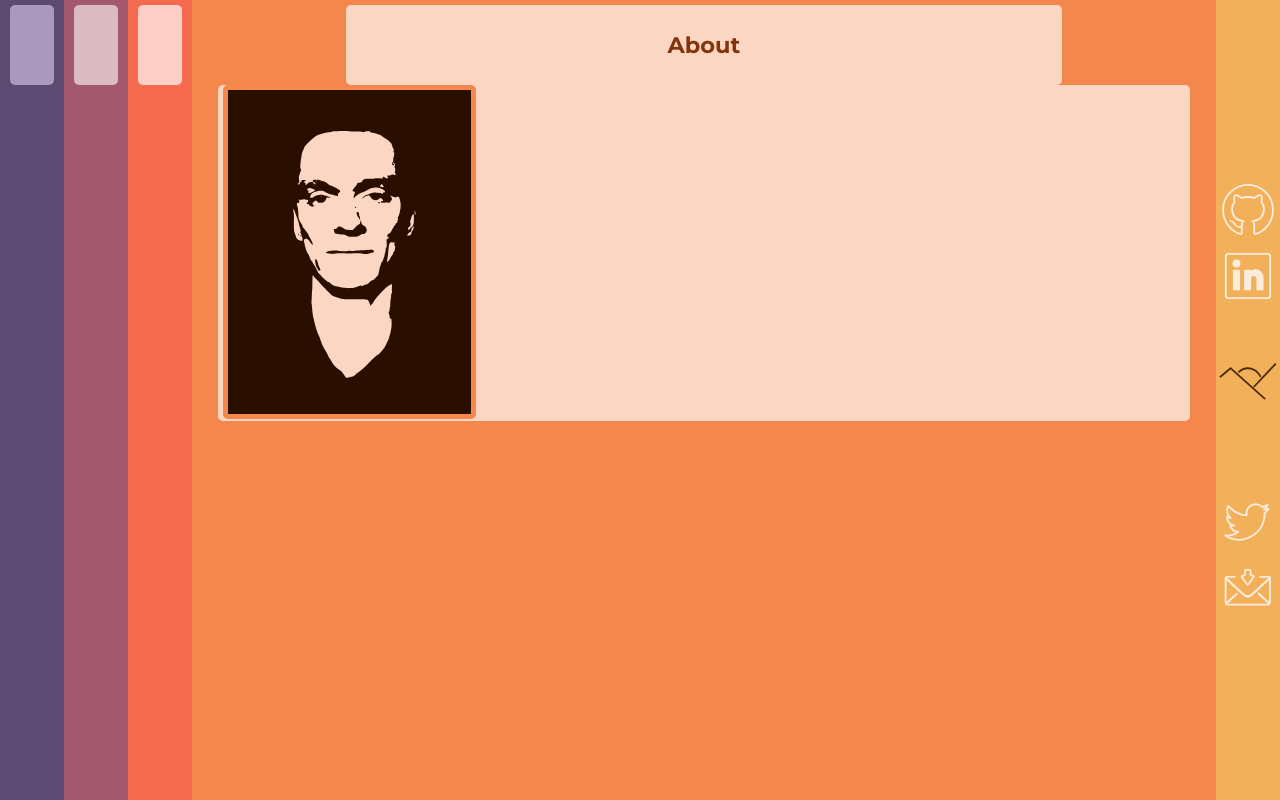
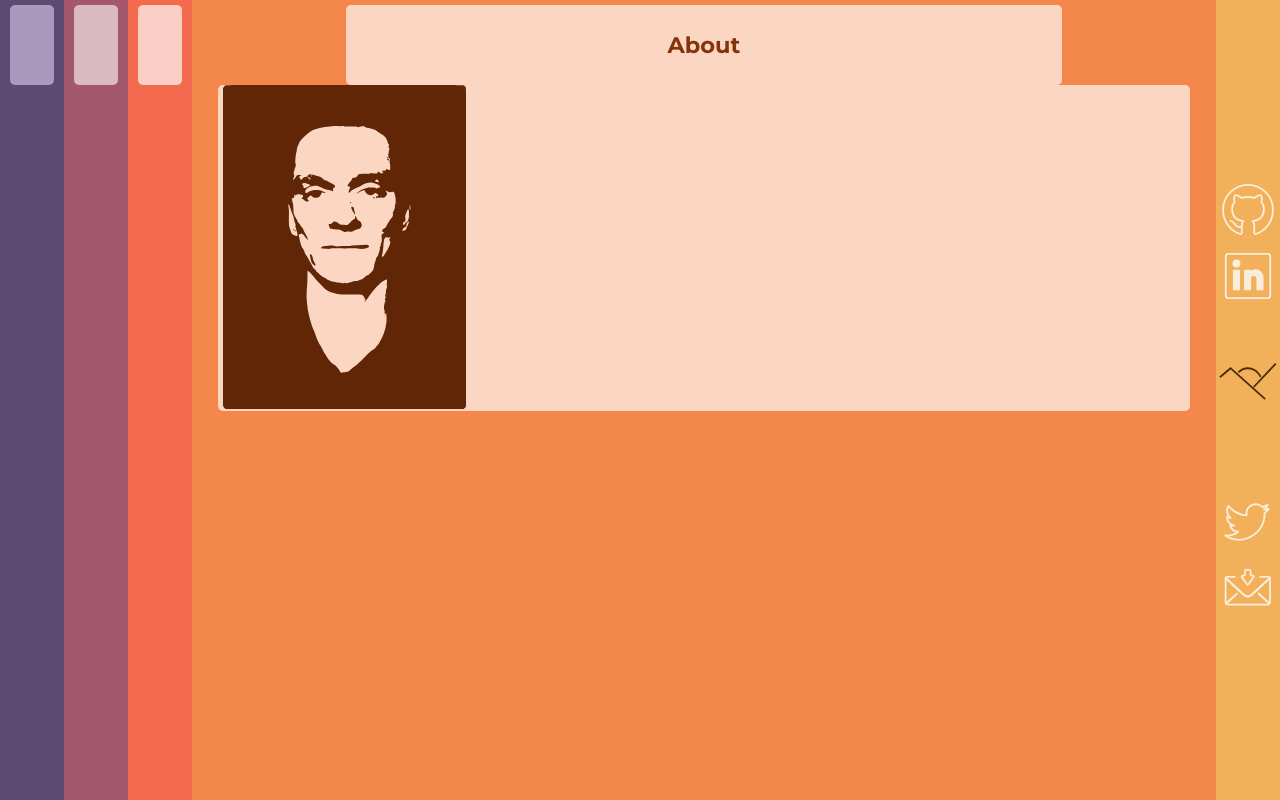
Before and after one commit to dayvista/portfolio-website, a React app: page /about in a window 1280 px wide. Shown: the top 800 px of the page. Built offline with nearby package versions, Linux system fonts and the light colour scheme.

Commit message:
Converted back arrow into home button. Replaced selfie SVG with a different version with rounded corners. Made other aesthetic adjustments.

```diff
--- a/src/components/Icon/Icons/Selfie.js
+++ b/src/components/Icon/Icons/Selfie.js
@@ -3,7 +3,7 @@
 
 import React from "react";
 
-const Twitter = ({ style = {}, fill = "#2A0F00" }) => (
+const Selfie = ({ style = {}, fill }) => (
   <svg
     id="selfie"
     style={style}
@@ -20,188 +20,191 @@ const Twitter = ({ style = {}, fill = "#2A0F00" }) => (
       stroke="none"
     >
       <path
-        d="M0 5915 l0 -5915 4435 0 4435 0 0 5915 0 5915 -4435 0 -4435 0 0
--5915z m4420 4410 c8 -5 92 -11 185 -12 182 -3 255 -7 323 -19 32 -5 47 -3 60
-9 12 11 41 17 94 18 70 3 78 1 109 -25 27 -23 40 -27 71 -23 28 4 52 -2 97
--24 33 -16 81 -32 108 -35 46 -6 133 -42 133 -56 0 -7 116 -88 126 -88 6 0 90
--56 114 -76 85 -72 132 -127 136 -159 1 -14 7 -32 13 -39 6 -7 13 -30 16 -51
-2 -20 11 -42 19 -49 26 -19 37 -62 21 -82 -20 -26 -18 -41 6 -65 16 -16 19
--27 13 -47 -5 -15 -9 -47 -10 -72 -1 -27 -7 -44 -13 -42 -7 1 -11 -20 -11 -60
-0 -95 -10 -139 -29 -136 -21 4 -26 -32 -11 -77 13 -41 47 -48 68 -15 17 27 7
-42 -24 34 -21 -5 -24 -3 -24 19 0 38 20 44 42 13 11 -14 23 -24 28 -21 4 3 10
--15 12 -40 2 -25 -1 -46 -6 -48 -13 -4 -10 -71 3 -75 14 -5 14 -112 1 -112
--14 0 -3 -67 16 -97 18 -28 18 -30 -4 -42 -13 -7 -31 -5 -58 4 -58 21 -95 19
--101 -5 -6 -21 -22 -25 -90 -21 -37 2 -43 0 -43 -17 0 -11 7 -25 15 -32 25
--21 15 -55 -15 -53 -61 5 -73 9 -90 31 -11 13 -31 24 -47 25 -25 2 -28 -1 -28
--28 l-1 -30 -142 3 c-78 1 -142 -1 -142 -5 0 -4 -83 -9 -184 -9 -173 -1 -186
--3 -225 -25 -24 -13 -44 -33 -47 -46 -11 -42 -60 -73 -114 -73 -58 0 -88 -23
--81 -63 1 -4 -6 -10 -14 -13 -8 -4 -15 -12 -15 -19 0 -8 -18 -31 -40 -53 -22
--21 -40 -42 -40 -46 0 -4 -14 -25 -31 -46 -38 -47 -33 -77 13 -82 49 -5 56
--28 29 -90 -32 -71 -36 -110 -17 -144 l15 -29 1 25 c2 50 162 160 309 211 30
-11 75 32 100 48 174 107 311 146 425 121 127 -29 181 -50 243 -95 58 -41 59
--72 3 -81 -36 -6 -67 -24 -41 -24 6 0 8 -6 5 -14 -6 -16 -54 -7 -81 15 -9 8
--55 14 -119 15 -58 2 -108 5 -112 7 -21 13 -167 -32 -269 -82 -23 -12 -46 -21
--51 -21 -4 0 -17 -8 -28 -17 -10 -10 -36 -29 -56 -43 -44 -29 -53 -45 -27 -47
-10 -1 19 3 19 8 0 5 8 13 18 16 9 4 30 17 45 30 16 13 39 23 51 23 12 0 31 7
-42 15 40 30 68 19 107 -42 58 -94 74 -104 194 -120 34 -4 52 0 86 20 24 14 49
-33 57 41 21 26 53 18 99 -25 42 -39 42 -41 25 -60 -9 -10 -27 -19 -40 -19 -30
-0 -49 -33 -29 -50 10 -8 19 -9 34 0 15 8 27 8 42 0 13 -8 29 -8 47 -2 15 5 53
-7 84 4 84 -7 125 3 132 33 4 14 17 32 31 41 18 12 25 25 25 49 0 38 -24 91
--45 99 -19 7 -20 26 -1 26 7 0 40 -12 72 -27 72 -33 109 -38 137 -18 26 18 68
-19 89 3 14 -12 32 -71 59 -202 12 -57 7 -204 -9 -261 -7 -22 -14 -65 -17 -95
--5 -51 -49 -167 -69 -181 -5 -4 -5 -20 -1 -35 9 -33 8 -50 -5 -79 -5 -11 -11
--36 -15 -56 -4 -28 -11 -38 -29 -43 -14 -3 -26 -16 -30 -31 -4 -14 -18 -35
--31 -47 -14 -12 -25 -27 -25 -33 0 -7 -18 -37 -39 -67 -22 -30 -43 -68 -47
--84 -11 -44 -81 -124 -109 -124 -31 0 -55 -35 -55 -82 0 -34 3 -38 25 -38 33
-0 45 -28 19 -46 -10 -7 -24 -18 -31 -24 -7 -5 -17 -10 -22 -10 -5 0 -12 -8
--15 -17 -4 -15 -1 -120 5 -168 5 -42 -11 -129 -25 -137 -11 -6 -16 -23 -16
--54 0 -49 -16 -128 -31 -156 -5 -10 -9 -34 -9 -53 0 -20 -9 -56 -20 -79 -10
--24 -24 -65 -30 -91 -7 -32 -21 -57 -46 -80 -20 -19 -33 -38 -30 -44 6 -9 -34
--144 -55 -187 -6 -12 -9 -30 -8 -40 2 -10 -2 -35 -8 -54 -7 -19 -15 -55 -19
--80 -7 -47 -24 -81 -58 -116 -12 -12 -42 -45 -68 -73 -26 -28 -51 -51 -55 -51
--4 -1 -26 -9 -48 -20 -22 -11 -45 -19 -51 -20 -6 0 -17 -12 -24 -26 -8 -14
--28 -33 -44 -41 -17 -9 -39 -26 -49 -39 -11 -15 -29 -24 -46 -24 -33 0 -91
--19 -91 -30 0 -4 -20 -13 -45 -20 -35 -10 -48 -10 -59 -1 -11 10 -21 9 -45 -3
--16 -9 -42 -16 -57 -16 -15 0 -35 -7 -45 -16 -9 -8 -32 -18 -51 -20 -18 -3
--52 -12 -75 -21 -29 -11 -56 -13 -85 -9 -50 8 -48 8 -114 0 -34 -4 -73 -1
--116 10 -35 9 -92 16 -125 16 -34 0 -63 4 -65 10 -1 5 -23 12 -48 14 -110 13
--252 76 -294 130 -20 26 -33 34 -55 34 -22 -1 -50 16 -112 68 -99 82 -164 148
--185 187 -8 15 -26 32 -39 37 -30 12 -78 81 -99 147 -9 28 -24 57 -32 63 -7 7
--14 16 -14 21 0 5 -17 35 -37 66 -21 32 -50 83 -66 113 -16 30 -37 62 -46 71
--22 21 -66 111 -82 169 -7 25 -20 52 -29 60 -21 20 -100 177 -100 199 0 10 -7
-37 -15 62 -8 24 -22 78 -29 119 -8 41 -19 93 -25 115 -14 55 -6 75 29 75 17 0
-33 7 39 17 8 15 14 14 63 -18 29 -20 60 -49 68 -65 38 -75 92 -133 124 -134
-14 0 16 3 8 13 -6 7 -18 35 -27 61 -9 27 -27 65 -40 85 -13 20 -31 55 -40 79
--10 23 -20 42 -24 42 -4 0 -18 30 -31 66 -14 36 -33 70 -42 75 -10 5 -18 18
--18 29 0 10 -9 21 -19 25 -11 3 -26 23 -35 44 -8 22 -36 58 -61 82 -34 32 -45
-50 -45 72 0 16 -11 42 -25 59 -14 16 -25 35 -25 43 0 7 -7 18 -15 25 -23 19
--63 109 -76 171 -7 30 -13 109 -14 177 -2 73 -8 128 -15 136 -8 10 -8 15 0 18
-8 2 6 17 -5 48 -22 59 -38 139 -31 156 3 8 19 14 37 14 22 0 32 5 36 20 3 11
-9 20 14 20 15 0 10 48 -6 54 -20 7 -19 22 2 30 11 5 22 1 29 -9 11 -15 15 -15
-41 -2 41 21 111 31 127 18 7 -6 24 -11 37 -11 65 0 90 -6 95 -22 6 -19 -18
--82 -41 -104 -23 -23 -18 -34 16 -34 29 0 59 -19 59 -38 0 -5 25 -21 56 -36
-48 -24 59 -26 89 -16 32 10 55 39 35 41 -6 1 -15 2 -22 3 -16 1 -38 44 -38 73
-0 15 9 24 30 32 17 5 30 16 30 23 0 23 14 35 45 42 25 5 36 0 65 -27 47 -45
-96 -60 165 -52 80 10 125 46 161 130 28 64 30 66 59 60 72 -15 95 -17 95 -8 0
-16 -19 27 -115 65 -54 22 -115 39 -153 42 -78 7 -205 -11 -254 -35 -21 -11
--43 -19 -49 -19 -7 0 -22 -8 -33 -19 -26 -22 -107 -44 -120 -31 -15 15 -8 69
-13 99 12 16 21 34 21 40 0 6 4 11 8 11 5 0 17 8 28 18 38 34 118 63 216 78
-122 18 166 12 249 -32 116 -62 173 -86 232 -95 32 -5 75 -16 95 -24 20 -7 55
--16 77 -20 22 -4 46 -11 53 -17 9 -8 12 1 12 39 0 52 24 93 63 106 35 13 20
-52 -35 94 -66 49 -116 78 -149 86 -14 4 -39 17 -55 29 -15 13 -56 29 -89 35
--50 10 -66 19 -95 52 -35 39 -110 86 -153 95 -12 3 -40 12 -62 20 -22 8 -47
-15 -55 16 -8 0 -26 6 -40 13 -27 14 -140 20 -202 11 -40 -6 -51 -22 -42 -60 4
--16 13 -24 28 -24 29 0 81 -53 72 -75 -5 -15 -9 -15 -38 2 -43 24 -58 38 -58
-56 0 56 -173 19 -205 -44 -14 -26 -50 -43 -68 -32 -5 3 -6 18 -3 34 4 20 2 29
--8 29 -7 0 -21 9 -32 21 -18 20 -18 21 1 35 11 8 30 17 43 21 45 11 15 28 -55
-31 l-71 3 -28 -45 c-15 -24 -32 -42 -36 -40 -4 3 -8 -4 -8 -14 0 -11 -7 -25
--15 -32 -8 -7 -15 -18 -15 -25 0 -7 -9 -15 -20 -18 -30 -8 -28 52 4 82 22 21
-25 56 7 86 -11 18 -7 155 5 163 6 4 15 27 19 52 4 25 13 56 20 70 40 79 40 78
-18 118 -19 34 -20 46 -13 157 5 66 13 147 19 180 6 33 15 89 21 125 18 115 27
-154 43 185 8 17 25 53 37 80 49 114 47 112 165 230 151 151 238 220 354 280
-72 37 277 93 386 106 39 4 95 13 125 19 30 7 84 12 120 11 36 0 80 3 98 7 51
-11 395 9 412 -3z m-1180 -1821 c0 -9 -7 -14 -17 -12 -25 5 -28 28 -4 28 12 0
-21 -6 21 -16z m2396 -129 c12 -13 25 -34 29 -45 3 -11 11 -20 16 -20 5 0 9 -5
-9 -12 0 -6 -3 -8 -7 -5 -3 4 -12 2 -19 -4 -10 -8 -24 -7 -51 2 -21 7 -46 12
--55 10 -29 -4 -21 28 15 63 17 18 34 34 36 35 2 0 14 -10 27 -24z m-2496 -35
-c0 -5 -4 -10 -10 -10 -5 0 -10 5 -10 10 0 6 5 10 10 10 6 0 10 -4 10 -10z
-m-116 -95 c15 -8 37 -15 48 -15 27 0 98 -38 98 -53 -1 -12 -64 -57 -81 -57 -5
-0 -31 -14 -58 -30 -36 -22 -56 -29 -74 -24 -23 5 -25 10 -20 40 5 29 1 39 -26
-64 -17 17 -31 36 -31 43 0 14 65 46 95 46 11 1 33 -6 49 -14z m381 -305 c3 -5
--1 -10 -10 -10 -9 0 -13 5 -10 10 3 6 8 10 10 10 2 0 7 -4 10 -10z m-998 -472
-c9 -12 24 -52 97 -263 15 -44 38 -109 51 -145 13 -36 31 -99 40 -142 8 -42 24
--102 35 -134 21 -60 27 -150 10 -139 -18 11 -10 -11 10 -30 13 -12 20 -31 20
--54 0 -20 7 -46 15 -58 23 -32 38 -125 26 -157 -12 -31 -31 -33 -85 -7 -23 11
--53 25 -68 30 -34 13 -68 68 -92 146 -9 33 -25 76 -33 95 -26 55 -35 208 -29
-450 5 179 3 239 -9 295 -22 107 -18 152 12 113z m4428 -105 c4 -35 3 -69 -3
--79 -16 -28 -30 32 -24 105 5 74 17 64 27 -26z m-60 -73 c3 -5 6 -76 6 -158 0
--126 -3 -156 -21 -204 -25 -68 -55 -108 -81 -108 -12 0 -24 -12 -32 -32 -25
--60 -78 -79 -85 -30 -4 24 41 92 59 92 37 0 49 62 28 143 -9 37 -6 53 21 136
-39 116 51 143 70 158 19 15 27 16 35 3z m0 -477 c-8 -48 -37 -114 -58 -135
--16 -15 -25 -42 -26 -79 -1 -27 -62 -79 -92 -79 -15 0 -31 -5 -35 -11 -11 -18
--21 7 -16 40 4 29 32 58 102 104 31 20 36 29 40 74 5 43 12 58 42 87 20 20 40
-36 44 36 3 0 3 -17 -1 -37z m-717 -546 c47 -2 52 -9 21 -31 -18 -12 -20 -21
--14 -52 4 -24 9 -33 14 -25 12 18 23 -51 16 -91 -3 -18 -7 -45 -9 -60 -3 -31
--36 -98 -48 -98 -4 0 -11 -17 -14 -39 -3 -21 -16 -50 -28 -64 -11 -14 -28 -34
--36 -44 -9 -10 -22 -34 -30 -53 -14 -33 -61 -104 -96 -143 -32 -37 -38 -5 -19
-110 22 135 21 132 34 283 19 223 37 293 79 309 15 6 41 8 57 5 17 -4 49 -7 73
--7z m-2938 -1217 c0 -7 21 -31 139 -155 36 -39 75 -84 86 -100 40 -58 334
--361 430 -443 42 -36 234 -107 390 -144 22 -6 225 -11 450 -13 443 -3 497 -9
-503 -52 2 -12 13 -32 25 -45 14 -15 21 -33 19 -51 -2 -15 1 -27 7 -27 6 0 11
--6 11 -14 0 -8 6 -17 13 -20 10 -5 10 -7 0 -12 -17 -8 -16 -24 1 -24 8 0 19
-15 26 34 6 18 21 38 34 44 14 6 36 36 53 71 17 34 57 91 89 128 33 36 81 91
-108 122 110 127 263 282 293 296 17 8 33 19 35 23 2 5 32 26 67 47 82 51 88
-44 80 -91 -3 -54 -3 -110 1 -124 7 -28 -9 -110 -22 -110 -4 0 -8 -28 -8 -63 0
--34 -6 -88 -14 -118 -8 -31 -14 -78 -14 -105 0 -27 -2 -71 -6 -99 -4 -35 -3
--44 3 -30 15 32 12 1 -3 -36 -8 -19 -17 -69 -21 -111 -5 -56 -11 -78 -21 -78
--10 0 -14 -13 -14 -40 0 -22 5 -40 10 -40 6 0 10 -13 10 -29 0 -17 4 -32 9
--35 4 -3 7 -26 6 -51 -1 -32 2 -45 12 -45 7 0 13 -6 13 -14 0 -8 10 -16 23
--18 22 -3 22 -6 24 -148 1 -93 -4 -163 -12 -195 -7 -27 -18 -84 -25 -125 -6
--41 -20 -99 -30 -128 -11 -29 -20 -60 -20 -68 0 -25 -101 -253 -137 -311 -18
--29 -33 -56 -33 -60 0 -11 -19 -36 -103 -137 -100 -119 -117 -136 -135 -136
--26 0 -142 -98 -258 -217 -278 -287 -256 -267 -448 -408 -44 -33 -103 -82
--131 -108 -27 -26 -66 -51 -85 -57 -35 -9 -146 -33 -207 -45 -37 -7 -48 2
--101 92 -55 91 -126 167 -195 207 -107 63 -213 179 -274 301 -14 28 -37 64
--51 80 -14 17 -47 76 -74 133 -26 56 -67 133 -91 170 -79 122 -136 241 -172
-363 -20 67 -51 151 -69 187 -65 131 -133 345 -177 557 -4 22 -12 58 -18 80
--27 109 -40 201 -56 405 -3 41 -10 101 -16 134 -6 32 -7 66 -4 75 4 9 9 88 11
-176 2 88 8 187 13 220 5 33 9 164 10 290 1 127 4 238 7 247 5 16 34 15 34 -2z"
+        d="M84 11810 c-25 -13 -49 -35 -62 -59 l-22 -39 0 -5793 0 -5793 21 -42
+c15 -31 32 -48 63 -63 l42 -21 4321 2 4322 3 27 21 c15 11 37 33 48 48 l21 27
+3 5805 c2 5803 2 5805 -18 5844 -13 26 -34 47 -60 60 -39 20 -49 20 -4352 20
+-4306 0 -4313 0 -4354 -20z m4151 -1481 c152 13 166 13 181 0 11 -9 63 -14
+187 -16 180 -3 235 -6 310 -17 33 -5 54 -3 77 9 25 13 106 21 157 16 6 0 25
+-13 42 -27 25 -21 39 -25 69 -22 26 3 55 -3 100 -24 35 -15 87 -31 116 -34 34
+-4 65 -16 91 -35 75 -54 235 -159 243 -159 13 0 142 -121 137 -130 -2 -4 4
+-18 15 -30 11 -13 20 -29 20 -37 0 -7 7 -25 16 -38 9 -13 13 -32 10 -43 -4
+-12 4 -30 24 -52 32 -36 38 -64 18 -77 -17 -11 -19 -63 -3 -63 16 0 25 -34 18
+-63 -3 -12 -7 -38 -10 -57 -2 -19 -7 -42 -10 -50 -6 -17 -15 -121 -14 -160 1
+-13 14 -36 31 -52 31 -28 41 -80 19 -94 -8 -4 -7 -9 2 -15 8 -5 10 -9 4 -9 -5
+0 -11 -18 -13 -40 -2 -28 1 -39 10 -38 10 2 13 -22 14 -97 1 -55 3 -109 5
+-120 3 -17 -2 -20 -31 -21 -19 -1 -51 7 -70 18 -32 19 -35 19 -47 2 -7 -10
+-13 -21 -13 -24 0 -16 -54 -30 -91 -24 -44 7 -49 -3 -24 -46 22 -39 19 -59 -8
+-54 -13 2 -39 5 -57 7 -23 3 -37 11 -43 25 -11 23 -63 40 -79 24 -6 -6 -6 -17
+1 -30 8 -15 7 -21 -2 -25 -14 -5 -163 0 -228 8 -40 5 -47 3 -51 -13 -5 -17
+-11 -18 -53 -12 -48 7 -283 4 -322 -5 -30 -7 -83 -53 -83 -73 0 -25 -61 -62
+-102 -62 -62 0 -86 -15 -98 -60 -7 -27 -27 -56 -56 -84 -24 -23 -44 -46 -44
+-50 0 -5 -13 -24 -30 -43 -16 -18 -30 -40 -30 -47 0 -19 27 -39 44 -33 8 3 24
+-5 36 -18 l21 -23 -31 -67 c-32 -68 -37 -125 -12 -133 6 -2 12 3 12 10 0 8 15
+25 33 38 17 13 38 32 45 41 13 18 168 98 238 123 23 8 84 39 135 70 149 89
+279 119 399 92 169 -39 269 -95 270 -153 0 -19 -5 -23 -32 -23 -34 0 -58 -11
+-61 -26 -3 -15 -31 -14 -57 3 -18 12 -53 18 -120 20 -52 1 -102 4 -110 5 -43
+6 -134 -17 -225 -58 -27 -12 -71 -31 -97 -42 -27 -12 -48 -25 -48 -31 0 -5 -8
+-12 -19 -16 -44 -14 -80 -65 -46 -65 8 0 15 5 15 10 0 6 8 13 18 17 9 3 25 13
+35 22 10 9 44 25 75 37 32 12 65 24 74 29 14 5 24 -4 45 -41 60 -103 98 -128
+210 -141 34 -4 52 0 86 20 24 14 49 33 57 41 20 25 52 18 99 -23 l44 -39 -19
+-24 c-11 -14 -27 -22 -40 -20 -25 4 -47 -20 -38 -42 7 -19 18 -20 46 -5 15 8
+26 8 44 -1 18 -10 29 -10 52 -1 20 8 41 10 63 4 48 -13 121 0 134 23 5 10 22
+31 36 46 33 34 52 99 27 90 -5 -1 -8 6 -8 16 0 11 -9 27 -20 37 -22 20 -26 35
+-8 35 6 0 36 -12 66 -26 55 -26 90 -28 177 -9 39 8 65 -18 76 -78 4 -23 15
+-71 24 -107 18 -69 17 -255 -1 -268 -5 -4 -10 -20 -11 -37 -6 -108 -12 -137
+-46 -203 -36 -70 -45 -102 -28 -102 11 0 8 -24 -13 -97 -14 -49 -23 -63 -38
+-63 -11 0 -23 -11 -29 -27 -6 -16 -21 -39 -34 -53 -12 -14 -26 -36 -30 -50 -4
+-14 -23 -42 -40 -63 -18 -21 -36 -53 -39 -71 -8 -39 -87 -126 -115 -126 -29 0
+-51 -38 -51 -86 0 -39 2 -41 25 -36 32 6 48 -26 20 -42 -10 -6 -30 -21 -46
+-34 -27 -22 -28 -25 -23 -95 4 -40 6 -82 6 -94 -1 -89 -5 -114 -24 -135 -16
+-18 -19 -33 -15 -70 3 -42 1 -50 -19 -63 -21 -13 -22 -18 -12 -35 10 -16 10
+-24 0 -40 -6 -11 -12 -38 -12 -60 0 -21 -9 -57 -21 -80 -11 -22 -23 -58 -26
+-81 -4 -29 -16 -51 -38 -74 -36 -36 -66 -83 -44 -70 9 6 10 3 5 -11 -4 -10
+-15 -41 -23 -69 -8 -27 -21 -62 -29 -76 -7 -14 -13 -39 -13 -55 1 -16 -9 -68
+-21 -116 -18 -74 -28 -94 -68 -140 -52 -59 -125 -128 -137 -128 -19 0 -84 -37
+-121 -69 -86 -75 -100 -83 -171 -101 -24 -6 -43 -15 -43 -19 0 -13 -48 -25
+-105 -27 -59 -2 -129 -17 -147 -32 -7 -5 -31 -14 -53 -18 -22 -4 -54 -13 -72
+-21 -37 -15 -101 -17 -122 -4 -9 6 -22 6 -35 -1 -27 -15 -98 -12 -151 7 -25 8
+-79 15 -120 15 -43 0 -75 4 -75 10 0 6 -12 10 -27 10 -87 1 -257 71 -313 129
+-24 23 -46 37 -65 38 -16 0 -37 11 -46 22 -10 12 -20 21 -24 21 -13 0 -130
+102 -139 121 -5 10 -15 19 -21 19 -13 0 -57 53 -68 83 -4 9 -17 21 -31 27 -30
+11 -71 64 -90 117 -8 22 -38 81 -67 132 -30 51 -67 116 -84 145 -16 30 -51 85
+-76 122 -43 64 -51 83 -66 156 -3 14 -16 37 -29 49 -13 12 -24 28 -24 36 0 7
+-3 13 -8 13 -11 0 -50 89 -61 140 -6 25 -16 63 -24 85 -8 22 -18 65 -22 95 -4
+30 -13 79 -22 108 -19 67 -13 82 30 82 19 0 40 7 47 15 12 14 15 14 34 -3 12
+-10 33 -26 48 -35 16 -10 39 -39 52 -65 26 -51 86 -112 111 -112 20 0 19 12
+-5 43 -11 14 -20 31 -20 39 0 7 -8 29 -19 48 -10 19 -32 60 -48 90 -68 127
+-73 138 -73 151 0 11 -35 57 -79 104 -10 11 -22 31 -26 45 -4 14 -29 48 -56
+77 -31 32 -49 61 -49 76 0 13 -19 50 -41 83 -23 32 -46 72 -52 89 -5 16 -16
+37 -24 46 -20 24 -32 106 -37 265 -4 107 -10 157 -26 203 -11 33 -21 76 -22
+95 -2 19 -6 32 -10 29 -5 -2 -8 1 -8 6 0 6 5 11 11 11 26 0 79 33 79 50 0 10
+7 23 15 30 14 11 13 14 -2 25 -10 7 -14 19 -10 29 6 14 9 15 21 4 8 -7 12 -16
+9 -21 -4 -7 43 11 62 24 22 15 73 18 125 9 117 -23 110 -19 110 -55 0 -21 -9
+-45 -25 -63 -33 -39 -32 -52 5 -52 20 0 34 -8 44 -23 9 -12 40 -35 70 -50 53
+-27 55 -27 95 -11 43 17 54 34 22 34 -25 0 -41 21 -48 64 -5 32 -3 36 22 42
+17 4 30 17 37 34 6 20 18 30 40 34 26 5 37 1 62 -23 49 -47 99 -64 168 -56 78
+9 116 37 155 112 17 34 33 67 35 73 3 9 20 8 66 -1 34 -7 65 -10 68 -6 12 12
+-23 31 -123 71 -81 32 -106 37 -181 38 -117 2 -176 -7 -216 -31 -18 -12 -42
+-21 -53 -21 -12 0 -26 -7 -33 -14 -6 -8 -34 -22 -62 -32 -42 -14 -52 -14 -59
+-3 -14 23 -10 73 8 99 56 84 131 125 268 147 128 20 170 12 302 -57 74 -39
+134 -63 171 -69 31 -5 77 -17 101 -25 24 -9 55 -16 70 -16 14 -1 37 -7 51 -15
+37 -21 41 -19 34 23 -7 44 17 102 41 102 16 0 35 30 35 57 0 26 -115 103 -210
+140 -25 9 -51 25 -58 35 -7 10 -22 18 -34 18 -49 0 -102 26 -146 72 -26 26
+-52 48 -57 48 -6 0 -27 9 -48 20 -20 11 -45 20 -54 20 -10 1 -56 14 -103 29
+-87 29 -239 42 -268 23 -7 -5 -16 -22 -21 -38 -7 -26 -13 -30 -57 -35 -68 -8
+-121 -34 -138 -68 -17 -31 -56 -48 -68 -28 -4 7 -8 24 -8 40 0 20 -5 27 -20
+27 -25 0 -27 31 -2 53 17 16 20 17 50 17 15 1 15 2 -2 15 -28 21 -150 15 -154
+-8 -2 -10 -7 -17 -11 -17 -4 0 -18 -19 -31 -42 -13 -24 -35 -55 -49 -70 l-26
+-28 -12 26 c-11 23 -9 29 12 50 16 16 22 31 18 46 -4 18 -3 20 6 8 9 -13 11
+-12 11 6 0 12 -7 27 -16 35 -11 9 -14 22 -10 41 3 15 1 28 -4 28 -16 0 -12 37
+4 43 9 4 12 14 9 26 -3 12 2 36 11 55 9 19 16 40 16 48 0 7 6 25 14 39 23 45
+27 93 12 137 -12 32 -13 64 -6 159 12 150 27 253 41 270 6 7 9 19 6 27 -4 9 1
+47 9 85 12 62 30 107 101 261 9 19 77 95 152 169 181 178 295 255 446 299 198
+57 319 78 522 91 56 3 105 10 109 14 4 4 51 5 103 1 53 -3 101 -6 106 -5z
+m-995 -1825 c0 -8 -7 -14 -15 -14 -10 0 -15 10 -15 26 0 22 2 25 15 14 8 -7
+15 -19 15 -26z m-89 -46 c41 -23 53 -42 41 -64 -12 -22 -92 30 -92 62 0 29 2
+30 51 2z m2499 -106 c14 -20 29 -40 35 -44 6 -5 6 -11 -1 -18 -15 -15 -134 7
+-141 26 -5 13 54 73 72 74 6 0 21 -17 35 -38z m-2510 -12 c0 -5 -2 -10 -4 -10
+-3 0 -8 5 -11 10 -3 6 -1 10 4 10 6 0 11 -4 11 -10z m-122 -90 c9 -5 35 -14
+57 -20 22 -5 55 -19 74 -31 l35 -21 -25 -19 c-13 -10 -61 -37 -106 -59 -72
+-36 -84 -39 -103 -28 -15 10 -19 19 -15 39 5 21 -1 35 -24 62 -39 43 -39 56
+-1 64 17 3 33 10 36 14 7 12 50 11 72 -1z m389 -316 c-3 -3 -12 -4 -19 -1 -8
+3 -5 6 6 6 11 1 17 -2 13 -5z m-993 -486 c34 -80 66 -165 71 -193 6 -28 57
+-160 76 -197 4 -9 17 -61 28 -115 12 -54 30 -125 42 -158 16 -44 20 -73 15
+-109 -4 -36 -1 -54 9 -66 7 -8 16 -35 19 -58 3 -24 10 -50 16 -57 17 -20 30
+-123 20 -151 -12 -29 -38 -31 -88 -5 -20 11 -49 24 -64 30 -34 13 -71 70 -87
+135 -7 28 -22 70 -33 95 -31 68 -41 198 -34 452 4 177 3 242 -9 303 -18 91
+-19 126 -5 126 6 0 17 -15 24 -32z m4423 -101 c5 -59 4 -67 -10 -61 -19 7 -23
+30 -18 114 3 54 5 61 13 40 5 -14 12 -55 15 -93z m-62 -57 c4 -6 7 -77 7 -158
+0 -126 -3 -155 -22 -204 -25 -69 -55 -108 -81 -108 -12 0 -24 -12 -32 -32 -17
+-40 -40 -61 -64 -56 -41 8 -20 78 32 109 44 26 51 54 36 134 -10 58 -9 68 18
+152 47 145 83 200 106 163z m42 -302 c-2 -13 -4 -3 -4 22 0 25 2 35 4 23 2
+-13 2 -33 0 -45z m-42 -180 c-8 -47 -48 -134 -64 -140 -10 -3 -19 -34 -20 -70
+-2 -29 -46 -67 -95 -82 l-46 -14 0 38 c0 41 5 47 96 110 38 26 42 33 46 80 4
+43 12 59 39 86 19 18 38 33 42 33 5 1 6 -18 2 -41z m-672 -524 c3 -4 -5 -22
+-18 -41 -18 -27 -21 -41 -15 -58 5 -13 6 -26 3 -29 -4 -3 -1 -6 5 -6 7 0 12
+-9 12 -20 0 -11 4 -20 9 -20 6 0 7 -10 5 -22 -3 -13 -10 -45 -15 -71 -6 -27
+-23 -70 -40 -96 -16 -27 -29 -55 -29 -63 0 -8 -14 -34 -31 -58 -18 -24 -43
+-65 -58 -91 -47 -85 -93 -149 -106 -149 -18 0 -38 27 -29 41 14 24 44 217 54
+358 15 194 31 269 65 298 29 26 54 28 102 11 28 -10 36 -10 50 5 19 18 26 21
+36 11z m-2933 -1296 c36 -40 82 -88 102 -108 20 -19 56 -62 81 -95 49 -66 360
+-385 420 -430 77 -57 313 -137 457 -154 47 -6 247 -10 445 -9 396 1 416 -2
+445 -59 8 -15 21 -32 27 -36 7 -4 13 -17 13 -28 0 -25 18 -61 36 -72 11 -6 9
+-12 -6 -27 -11 -11 -24 -20 -30 -20 -5 0 -10 -4 -10 -9 0 -19 59 10 66 32 4
+11 23 37 43 57 21 19 46 55 56 80 11 25 63 94 115 154 52 59 102 118 111 130
+28 38 223 232 259 257 71 51 141 89 163 89 l22 0 -8 -116 c-7 -87 -6 -118 3
+-124 8 -5 7 -21 -5 -64 -9 -31 -19 -56 -23 -56 -4 0 -8 -38 -8 -85 -1 -60 -6
+-92 -18 -109 -14 -23 -15 -30 -1 -68 12 -36 12 -45 0 -58 -24 -27 -29 -67 -9
+-78 16 -9 16 -12 -5 -55 -13 -26 -20 -51 -16 -57 4 -6 2 -17 -4 -23 -5 -7 -10
+-22 -10 -32 1 -11 -3 -33 -7 -50 -8 -33 -8 -49 2 -113 3 -24 13 -46 20 -49 11
+-4 12 -9 3 -19 -7 -9 -8 -31 -4 -63 6 -46 8 -49 26 -38 37 23 44 -3 45 -166 1
+-84 -3 -159 -7 -168 -4 -9 -15 -62 -23 -118 -9 -55 -22 -113 -29 -128 -8 -16
+-20 -52 -27 -81 -16 -67 -99 -261 -140 -323 -16 -26 -30 -51 -30 -57 0 -6 -28
+-45 -62 -87 -35 -42 -78 -95 -97 -118 -18 -23 -53 -52 -77 -63 -61 -31 -118
+-80 -273 -238 -176 -180 -259 -259 -298 -288 -86 -63 -195 -148 -255 -200 -36
+-32 -79 -63 -95 -68 -56 -19 -232 -50 -247 -44 -9 3 -30 32 -47 64 -49 93
+-141 194 -212 234 -96 53 -196 162 -268 293 -18 32 -43 71 -56 87 -13 15 -48
+78 -78 140 -29 61 -69 134 -88 162 -68 102 -138 249 -172 364 -19 64 -55 159
+-79 211 -51 110 -105 272 -140 419 -66 280 -75 326 -90 475 -3 28 -10 96 -16
+152 -6 57 -11 133 -11 170 -1 113 12 365 20 408 5 22 9 150 10 285 2 134 5
+248 7 252 9 15 19 7 84 -64z"
       />
       <path
-        d="M5484 7736 c-19 -15 -19 -15 1 -30 11 -8 25 -16 31 -16 18 0 26 31
-13 46 -14 18 -21 17 -45 0z"
+        d="M5981 9201 c-16 -10 2 -51 23 -51 14 0 30 29 21 38 -3 3 -5 1 -5 -3
+0 -5 -6 -1 -12 8 -9 11 -18 14 -27 8z"
       />
       <path
-        d="M4640 7550 c-12 -7 -12 -12 -3 -21 9 -9 16 -9 28 1 29 24 9 42 -25
-20z"
+        d="M5986 9123 c-6 -15 22 -39 56 -47 29 -7 49 10 24 20 -9 3 -16 14 -16
+25 0 14 -7 18 -30 16 -16 -1 -32 -7 -34 -14z"
       />
       <path
-        d="M4697 7374 c-25 -25 20 -151 75 -209 15 -16 28 -41 28 -55 0 -20 2
--22 10 -10 20 31 3 130 -22 130 -6 0 -7 17 -4 38 8 50 -20 106 -54 110 -14 2
--29 0 -33 -4z"
+        d="M4865 7880 c-3 -5 -2 -10 4 -10 5 0 13 5 16 10 3 6 2 10 -4 10 -5 0
+-13 -4 -16 -10z"
       />
       <path
-        d="M4826 7061 c-4 -5 -4 -21 0 -35 9 -38 -21 -90 -60 -104 -18 -7 -74
--53 -125 -105 l-92 -92 -121 3 c-66 2 -130 7 -142 12 -11 4 -49 28 -82 54 -77
-57 -151 76 -190 48 -13 -9 -26 -25 -30 -35 -7 -21 -47 -49 -66 -46 -7 1 -24 1
--37 0 -22 -1 -23 -4 -17 -48 16 -114 42 -135 176 -146 108 -8 141 -9 173 -7
-12 2 66 -19 121 -45 83 -39 105 -46 135 -40 39 7 66 8 169 4 70 -2 114 14 202
-72 14 9 49 19 78 22 60 7 85 21 118 71 34 50 32 103 -7 172 -22 38 -37 54 -49
-52 -9 -2 -38 16 -62 39 -43 39 -48 48 -64 132 -4 21 -21 34 -28 22z"
+        d="M5485 7736 c-19 -14 -19 -15 5 -34 28 -23 43 -16 38 19 -4 28 -18 33
+-43 15z"
       />
       <path
-        d="M5189 6000 c-9 -5 -117 -11 -240 -14 -131 -2 -261 -10 -314 -18 -58
--10 -111 -13 -150 -8 -33 4 -87 3 -121 -1 -87 -12 -243 -15 -284 -6 -19 4 -52
-12 -73 18 -47 13 -289 -6 -358 -27 -48 -15 -85 -46 -75 -62 3 -5 41 -12 83
--16 43 -3 104 -9 135 -12 39 -4 79 -1 125 10 55 13 100 15 243 11 269 -9 355
--9 485 -1 97 6 149 4 271 -13 105 -14 160 -17 180 -11 16 5 71 19 123 32 100
-24 125 43 105 76 -13 21 -71 51 -99 51 -11 0 -27 -4 -36 -9z"
+        d="M4630 7536 c0 -24 16 -27 35 -6 18 19 17 20 -8 20 -17 0 -27 -5 -27
+-14z"
       />
       <path
-        d="M3186 5648 c-13 -12 -16 -24 -11 -48 4 -17 9 -45 11 -63 7 -58 16
--102 24 -112 4 -5 10 -23 14 -38 4 -16 18 -41 31 -55 14 -15 25 -33 25 -40 0
--17 40 -51 60 -52 30 0 39 33 19 70 -10 19 -23 46 -29 60 -6 14 -18 39 -27 55
--8 17 -17 47 -19 69 -2 21 -8 44 -13 50 -5 6 -12 27 -16 46 -4 19 -17 44 -29
-55 -21 19 -23 19 -40 3z"
+        d="M4680 7380 c-8 -5 -10 -10 -3 -10 6 0 9 -8 6 -18 -6 -25 36 -117 80
+-175 21 -26 37 -55 37 -64 0 -29 11 -7 16 32 3 26 -2 47 -17 71 -13 22 -19 43
+-15 57 8 30 -25 107 -46 107 -9 0 -22 2 -30 5 -7 3 -20 0 -28 -5z"
       />
       <path
-        d="M2960 8180 c0 -5 4 -10 9 -10 6 0 13 5 16 10 3 6 -1 10 -9 10 -9 0
--16 -4 -16 -10z"
+        d="M4823 7011 c1 -45 -12 -65 -62 -91 -20 -10 -78 -60 -129 -110 l-93
+-91 -67 6 c-37 4 -94 7 -127 9 -53 2 -67 7 -123 46 -35 25 -71 50 -80 56 -10
+7 -36 14 -60 17 -41 5 -46 3 -94 -44 -44 -43 -55 -49 -89 -47 -21 1 -41 -1
+-43 -3 -3 -3 3 -36 12 -74 24 -94 43 -107 170 -117 53 -5 121 -8 151 -8 44 1
+70 -7 146 -44 98 -48 119 -53 158 -35 17 7 43 8 86 1 83 -12 141 0 215 44 33
+20 83 39 111 44 27 5 61 13 75 18 38 15 73 69 78 121 3 38 -2 56 -29 104 -23
+39 -39 57 -53 57 -23 0 -106 86 -106 110 0 25 -24 70 -37 70 -7 0 -11 -14 -10
+-39z"
       />
       <path
-        d="M2550 6582 c0 -13 28 -42 42 -42 15 0 4 22 -20 38 -13 8 -22 10 -22
-4z"
+        d="M5185 5999 c-16 -5 -129 -11 -250 -13 -121 -3 -242 -9 -270 -15 -27
+-7 -122 -12 -210 -13 -88 0 -187 -6 -221 -11 -51 -9 -78 -7 -168 12 -99 20
+-117 21 -229 11 -169 -15 -220 -27 -246 -54 -29 -31 -14 -42 72 -50 37 -3 96
+-9 132 -12 46 -5 83 -2 123 9 46 13 92 15 242 11 303 -8 349 -8 480 0 89 6
+146 5 195 -3 39 -7 99 -15 135 -18 35 -2 68 -6 71 -9 8 -4 117 19 213 45 65
+18 88 40 70 69 -22 35 -92 56 -139 41z"
       />
       <path
-        d="M2626 6522 c-10 -9 -7 -20 8 -25 8 -3 19 0 25 7 9 10 7 15 -8 19 -11
-3 -22 2 -25 -1z"
+        d="M3173 5643 c-3 -9 1 -53 10 -97 35 -170 48 -200 119 -277 30 -33 37
+-34 62 -16 17 12 17 15 -7 58 -13 24 -28 55 -32 69 -4 14 -16 37 -27 52 -11
+16 -16 32 -13 38 9 15 -35 141 -58 168 -24 26 -45 28 -54 5z"
       />
+      <path d="M2973 8183 c9 -2 23 -2 30 0 6 3 -1 5 -18 5 -16 0 -22 -2 -12 -5z" />
       <path
-        d="M5880 3419 c0 -5 5 -7 10 -4 6 3 10 8 10 11 0 2 -4 4 -10 4 -5 0 -10
--5 -10 -11z"
+        d="M2550 6570 c0 -5 10 -14 23 -21 12 -6 32 -22 43 -36 19 -23 44 -25
+44 -4 0 8 -93 71 -104 71 -3 0 -6 -4 -6 -10z"
       />
+      <path d="M5875 3431 c-3 -5 -1 -12 5 -16 5 -3 10 1 10 9 0 18 -6 21 -15 7z" />
     </g>
   </svg>
 );
 
-export default Twitter;
+export default Selfie;
--- a/src/components/Sections/SectionToggles/AboutToggle.js
+++ b/src/components/Sections/SectionToggles/AboutToggle.js
@@ -17,7 +17,7 @@ const AboutToggle = ({ index, sectionData }) => {
 
   return (
     <animated.div className="about-toggle" style={toggled}>
-      <Icon name="selfie" />
+      <Icon name="selfie" fill="#602606" />
     </animated.div>
   );
 };
--- a/src/styles/css/App.css
+++ b/src/styles/css/App.css
@@ -252,7 +252,6 @@ section .titles-title {
 .back-arrow-icon svg {
   width: 5vw;
   height: auto;
-  display: none;
 }
 @media (max-width: 500px) {
   .back-arrow-icon {
--- a/src/styles/css/Sections/About.css
+++ b/src/styles/css/Sections/About.css
@@ -18,7 +18,5 @@
 #selfie {
   width: 25%;
   margin-left: 0.5rem;
-  border: 0.5rem solid #f4874b;
-  border-radius: 0.5rem;
   transition: filter 0.3s, -webkit-filter 0.3s;
 }
--- a/src/styles/less/App.less
+++ b/src/styles/less/App.less
@@ -134,7 +134,7 @@ section {
   svg {
     width: 5vw;
     height: auto;
-    display: none;
+    // display: none;
   }
 
   display: flex;
--- a/src/styles/less/Sections/About.less
+++ b/src/styles/less/Sections/About.less
@@ -28,7 +28,7 @@
 #selfie {
   width: 25%;
   margin-left: 0.5rem;
-  border: 0.5rem solid @color-4-orange;
-  border-radius: 0.5rem;
+  // border: 0.5rem solid @color-4-orange;
+  // border-radius: 0.5rem;
   transition: filter 0.3s, -webkit-filter 0.3s;
 }
```
Also changed, not shown: src/components/Icon/Icons/BackArrow.js (+16 -80 lines), src/components/Sections/About.js (+0 -8 lines), src/components/Sections/Projects.js (+0 -8 lines), src/components/Sections/Resume.js (+0 -8 lines), src/components/Sections/Social.js (+0 -8 lines).
